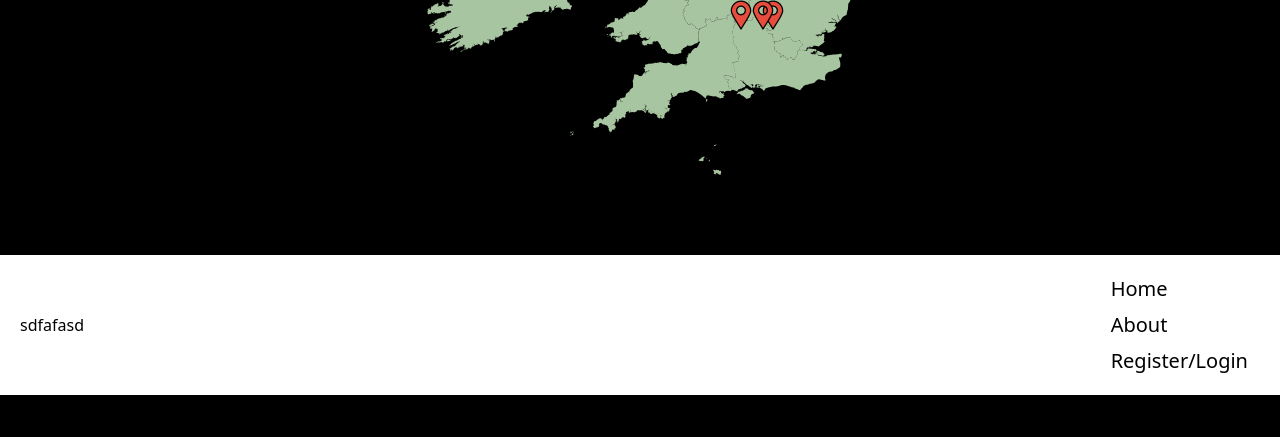
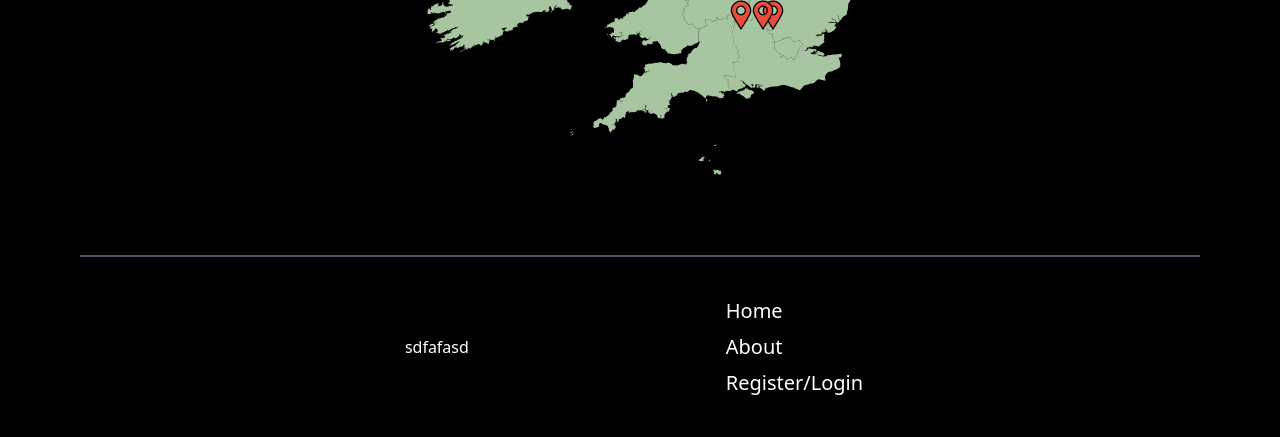
Before and after one commit to samtenna/Durhack2025, a Flask app: page / in a window 1280 px wide. Shown: the part 741-1178 px from the top of the page. Before the commit the page ends 1136 px from the top, so only its background shows below. Run offline with Flask 3, Linux system fonts and the light colour scheme; some libraries are stand-ins or nearby versions.

Commit message:
Fixed footer layout

```diff
--- a/server/main.py
+++ b/server/main.py
@@ -85,7 +85,7 @@ def find_pin(pin_id):
     else:
         current.append(pin_id)
         response = f"""
-            <div style="background-color: white; width: 60ch; z-index: 10 ">
+            <div style="background-color: white; width: 60ch; z-index: 10; padding: 5px 5px 5px 5px; ">
                 <p style="font-weight: bold;">{regions[0][pin_id]["name"]}</p>
                 <p>{regions[0][pin_id]["description"]}</p>
             </div>
--- a/server/static/css/output.css
+++ b/server/static/css/output.css
@@ -1284,6 +1292,61 @@ video {
   margin: 1.25rem;
 }
 
+.m-10 {
+  margin: 2.5rem;
+}
+
+.m-\[10rem\] {
+  margin: 10rem;
+}
+
+.m-\[1rem\] {
+  margin: 1rem;
+}
+
+.m-\[3rem\] {
+  margin: 3rem;
+}
+
+.m-\[4rem\] {
+  margin: 4rem;
+}
+
+.m-\[5rem\] {
+  margin: 5rem;
+}
+
+.m-4 {
+  margin: 1rem;
+}
+
+.m-20 {
+  margin: 5rem;
+}
+
+.mx-20 {
+  margin-left: 5rem;
+  margin-right: 5rem;
+}
+
+.mx-10 {
+  margin-left: 2.5rem;
+  margin-right: 2.5rem;
+}
+
+.mx-auto {
+  margin-left: auto;
+  margin-right: auto;
+}
+
+.mr-10 {
+  margin-right: 2.5rem;
+}
+
+.mr-4 {
+  margin-right: 1rem;
+}
+
 .block {
   display: block;
 }
@@ -1442,6 +1524,15 @@ video {
 
 .border-b-2 {
   border-bottom-width: 2px;
+}
+
+.border-t-2 {
+  border-top-width: 2px;
+}
+
+.border-white {
+  --tw-border-opacity: 1;
+  border-color: rgb(255 255 255 / var(--tw-border-opacity));
 }
 
 .border-b-gray-600 {
@@ -1449,6 +1540,16 @@ video {
   border-bottom-color: rgb(75 85 99 / var(--tw-border-opacity));
 }
 
+.border-t-gray-400 {
+  --tw-border-opacity: 1;
+  border-top-color: rgb(156 163 175 / var(--tw-border-opacity));
+}
+
+.border-t-gray-600 {
+  --tw-border-opacity: 1;
+  border-top-color: rgb(75 85 99 / var(--tw-border-opacity));
+}
+
 .bg-black {
   --tw-bg-opacity: 1;
   background-color: rgb(0 0 0 / var(--tw-bg-opacity));
@@ -1488,6 +1601,41 @@ video {
 .py-20 {
   padding-top: 5rem;
   padding-bottom: 5rem;
+}
+
+.px-20 {
+  padding-left: 5rem;
+  padding-right: 5rem;
+}
+
+.px-10 {
+  padding-left: 2.5rem;
+  padding-right: 2.5rem;
+}
+
+.px-48 {
+  padding-left: 12rem;
+  padding-right: 12rem;
+}
+
+.px-36 {
+  padding-left: 9rem;
+  padding-right: 9rem;
+}
+
+.px-32 {
+  padding-left: 8rem;
+  padding-right: 8rem;
+}
+
+.px-5 {
+  padding-left: 1.25rem;
+  padding-right: 1.25rem;
+}
+
+.py-10 {
+  padding-top: 2.5rem;
+  padding-bottom: 2.5rem;
 }
 
 .text-4xl {
--- a/server/templates/about.html
+++ b/server/templates/about.html
@@ -12,8 +12,8 @@
 <nav class="flex items-center justify-between p-10 bg-black w-full text-gray-400 opacity-50 hover:opacity-100 border-b-2 border-b-gray-600">
     <h1 class="text-4xl font-bold opacity-50 hover:opacity-100"><a href="#">THE BEST</a></h1>
     <ul class="flex gap-8 text-xl">
-        <li><a href="#" class="hover:text-white hover:bg-gray-700 px-3 rounded-xl transition delay-75" >Home</a></li>
-        <li><a href="#" class="hover:text-white hover:bg-gray-700 px-3 rounded-xl transition delay-75">About</a></li>
+        <li><a href="http://localhost:5000/" class="hover:text-white hover:bg-gray-700 px-3 rounded-xl transition delay-75" >Home</a></li>
+        <li><a href="http://localhost:5000/about" class="hover:text-white hover:bg-gray-700 px-3 rounded-xl transition delay-75">About</a></li>
         <li><a href="#" class="hover:text-white hover:bg-gray-700 px-3 rounded-xl transition delay-75">Register/Login</a></li>
     </ul>
 </nav>
--- a/server/templates/index.html
+++ b/server/templates/index.html
@@ -17,7 +17,7 @@
     <h1 class="text-4xl font-bold opacity-50 hover:opacity-100"><a href="">THE BEST</a></h1>
     <ul class="flex gap-8 text-xl">
         <li><a href="http://localhost:5000/" class="hover:text-white hover:bg-gray-700 px-3 rounded-xl transition delay-75">Home</a></li>
-        <li><a href="#" class="hover:text-white hover:bg-gray-700 px-3 rounded-xl transition delay-75">About</a></li>
+        <li><a href="http://localhost:5000/about" class="hover:text-white hover:bg-gray-700 px-3 rounded-xl transition delay-75">About</a></li>
         <li>
             <a href="#" id="logout"
                 class="hover:text-white hover:bg-gray-700 px-3 rounded-xl transition delay-75">Logout</a>
@@ -83,7 +83,7 @@
                 <div id="nw-textbox" class="textbox absolute bg-white -left-[14rem] z-10"></div>
             </div>
             <div class="flex relative w-full h-full">
-                <div id="london-textbox" class="textbox absolute bg-white top-[43rem] -left-[4.5rem] z-10"></div>
+                <div id="london-textbox" class="textbox absolute bg-white top-[43rem] -left-[4.3rem] z-10"></div>
                 <div id="yorkshire-textbox" class="textbox absolute bg-white top-[25rem] -left-20"></div>
                 <div id="east-midlands-textbox" class="textbox absolute bg-white top-[33rem] -left-20 z-10"></div>
                 <div id="east-anglia-textbox" class="textbox absolute bg-white top-[43rem] right-13 z-10"></div>
@@ -115,7 +115,8 @@
     </script>
 </body>
 
-<footer class="w-full p-5 flex items-center justify-between bg-white">
+<footer class="text-white mx-20 bg-black border-t-2 border-t-gray-600">
+    <div class="px-20 py-10 flex items-center justify-evenly">
         <h1>sdfafasd</h1>
         <ul class="flex flex-col gap-2 text-xl">
             <li><a href="#" class="hover:text-white hover:bg-gray-700 px-3 rounded-xl transition delay-75">Home</a></li>
@@ -123,6 +124,7 @@
             <li><a href="#"
                     class="hover:text-white hover:bg-gray-700 px-3 rounded-xl transition delay-75">Register/Login</a></li>
         </ul>
+    </div>
 </footer>
 <script src="https://unpkg.com/htmx.org@2.0.3"
     integrity="sha384-0895/pl2MU10Hqc6jd4RvrthNlDiE9U1tWmX7WRESftEDRosgxNsQG/Ze9YMRzHq"
```
Also changed, not shown: other parts of server/static/css/output.css (+39 -0 lines). Lines whose indentation alone changed are shown as unchanged.
